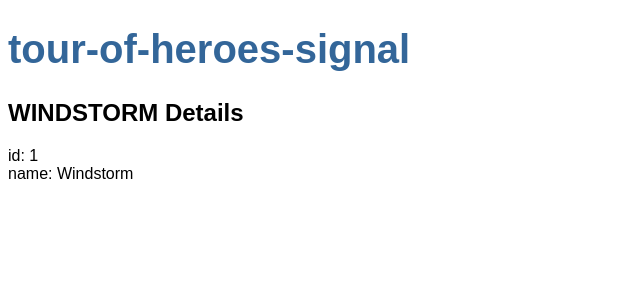
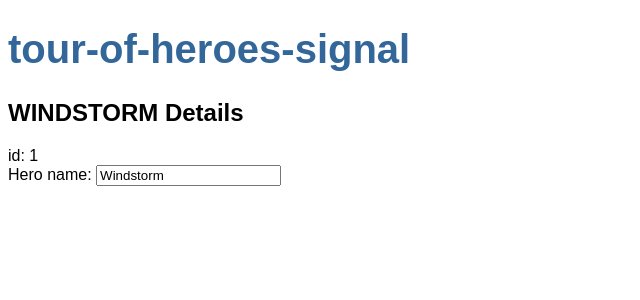
Before and after one commit to brunoredes/tour-of-heroes-signal, an Angular app: page / in a window 1280 px wide. Shown: the top 300 px of the page, without its empty margins (0-640 px from the left). Built offline with nearby package versions, Linux system fonts and the light colour scheme.

Commit message:
feat: add ngmodel for heroes component

```diff
--- a/src/app/heroes/heroes.component.html
+++ b/src/app/heroes/heroes.component.html
@@ -1,3 +1,10 @@
 <h2>{{ hero().name | uppercase }} Details</h2>
-<div><span>id: </span>{{ hero().id }}</div>
-<div><span>name: </span>{{ hero().name }}</div>
+
+<div>
+  <span>id: </span>
+  {{ hero().id }}
+</div>
+<div>
+  <label for="name">Hero name: </label>
+  <input id="name" [(ngModel)]="hero().name" placeholder="name" />
+</div>
--- a/src/app/heroes/heroes.component.ts
+++ b/src/app/heroes/heroes.component.ts
@@ -1,16 +1,17 @@
-import { Component, WritableSignal, signal } from '@angular/core';
+import { UpperCasePipe } from '@angular/common';
+import { Component, signal } from '@angular/core';
+import { FormsModule } from '@angular/forms';
 import { Hero } from '../hero';
-import { UpperCasePipe } from '@angular/common';
 
 @Component({
   selector: 'toh-heroes',
   standalone: true,
-  imports: [UpperCasePipe],
+  imports: [UpperCasePipe, FormsModule],
   templateUrl: './heroes.component.html',
   styleUrl: './heroes.component.scss',
 })
 export class HeroesComponent {
-  hero: WritableSignal<Hero> = signal({
+  hero = signal<Hero>({
     id: 1,
     name: 'Windstorm',
   });
```
